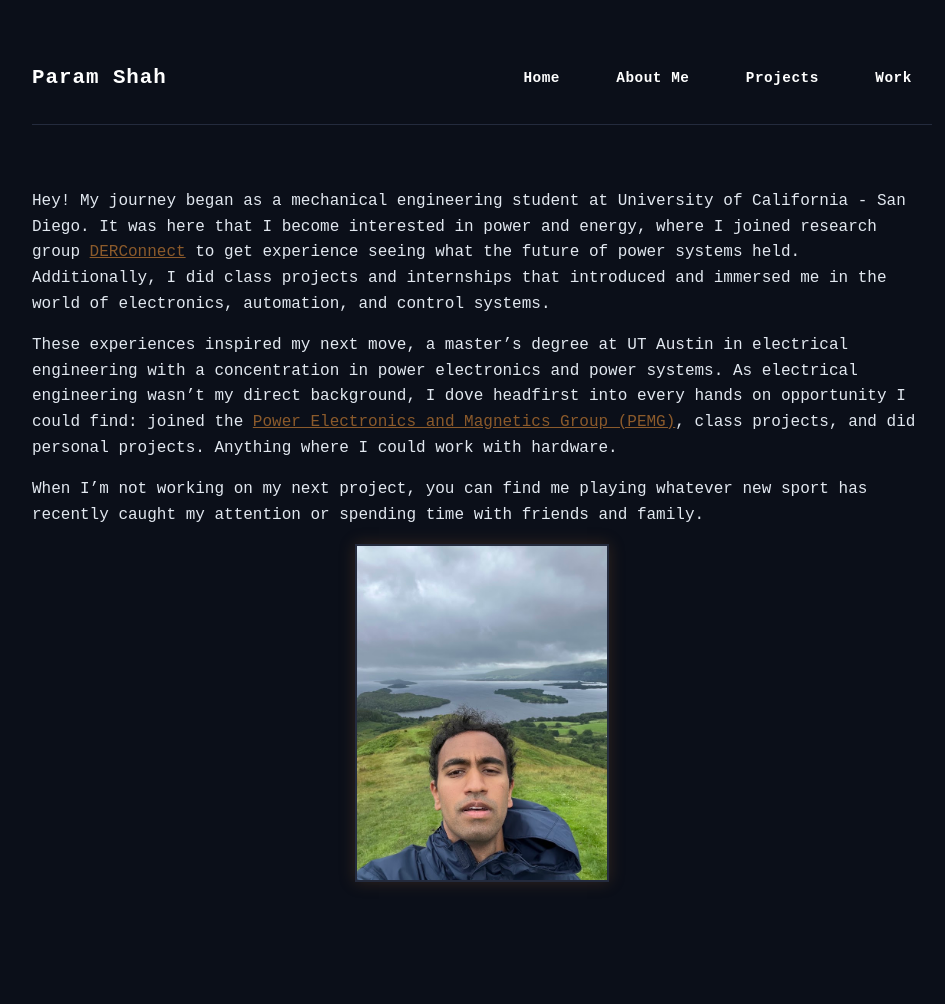
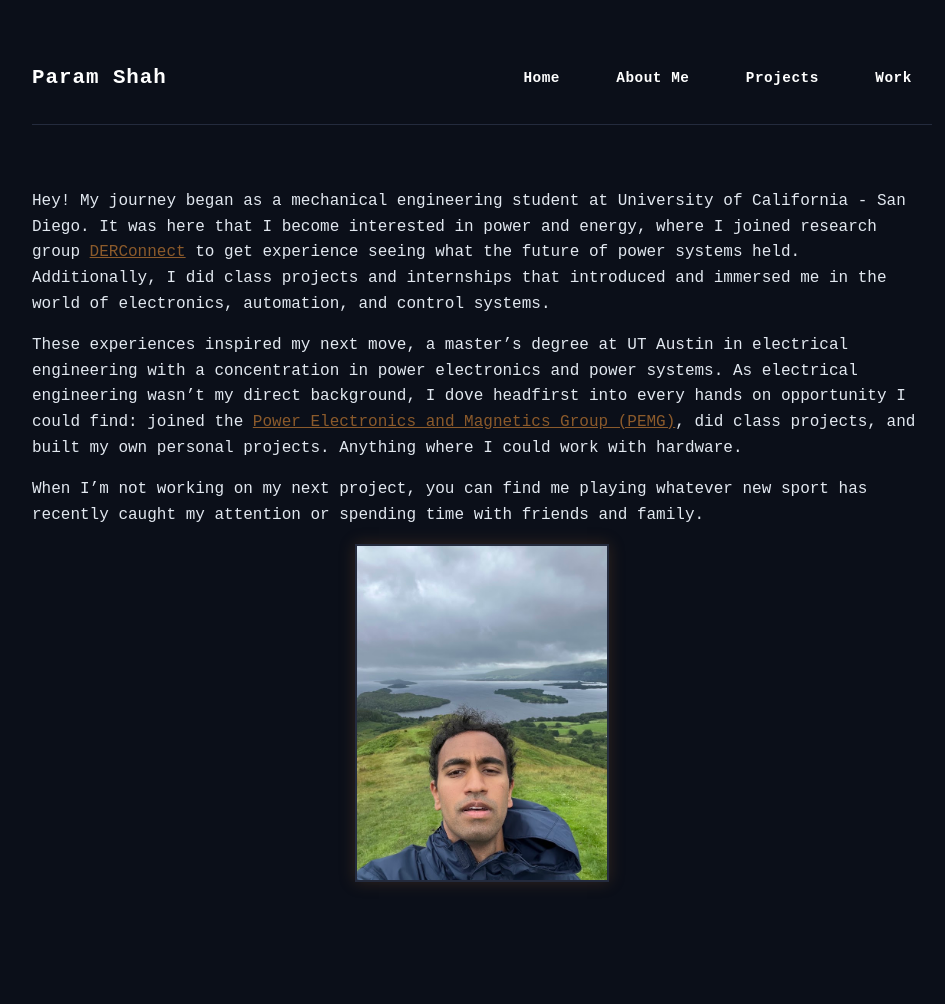
Before and after one commit to paramshah180/paramshah180.github.io, a Jekyll site: the page built from about.md, in a window 1280 px wide. Shown: the whole page, without its empty margins (158-1103 px from the left). Built offline with Jekyll 4.4.1, drawn with Linux system fonts in a browser that asks for light colours.

Commit message:
Revise about section for clarity and detail
Updated the description of my master's degree experience and personal projects.

```diff
--- a/about.md
+++ b/about.md
@@ -5,7 +5,7 @@ permalink: /about/
 ---
 Hey! My journey began as a mechanical engineering student at University of California - San Diego. It was here that I become interested in power and energy, where I joined research group <a href="https://derconnect.ucsd.edu/" target="_blank" rel="noopener noreferrer" style="color: #8b5a2b; text-decoration: underline;">DERConnect</a> to get experience seeing what the future of power systems held. Additionally, I did class projects and internships that introduced and immersed me in the world of electronics, automation, and control systems.
 
-These experiences inspired my next move, a master's degree at UT Austin in electrical engineering with a concentration in power electronics and power systems. As electrical engineering wasn't my direct background, I dove headfirst into every hands on opportunity I could find: joined the <a href="https://sites.utexas.edu/hanson/" target="_blank" rel="noopener noreferrer" style="color: #8b5a2b; text-decoration: underline;">Power Electronics and Magnetics Group (PEMG)</a>, class projects, and did personal projects. Anything where I could work with hardware.
+These experiences inspired my next move, a master's degree at UT Austin in electrical engineering with a concentration in power electronics and power systems. As electrical engineering wasn't my direct background, I dove headfirst into every hands on opportunity I could find: joined the <a href="https://sites.utexas.edu/hanson/" target="_blank" rel="noopener noreferrer" style="color: #8b5a2b; text-decoration: underline;">Power Electronics and Magnetics Group (PEMG)</a>, did class projects, and built my own personal projects. Anything where I could work with hardware.
 
 
 When I'm not working on my next project, you can find me playing whatever new sport has recently caught my attention or spending time with friends and family.
```
